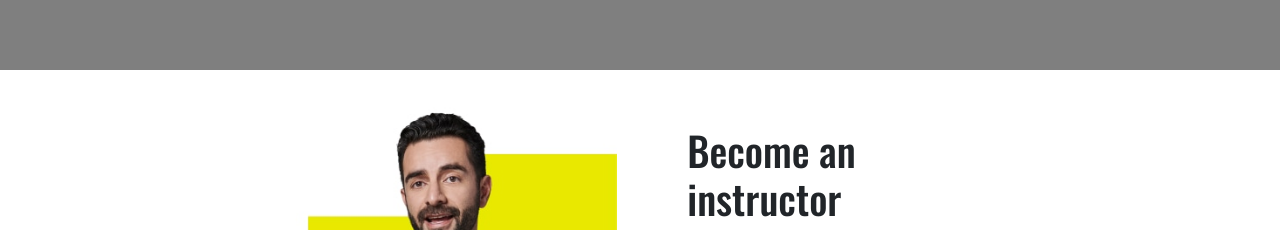
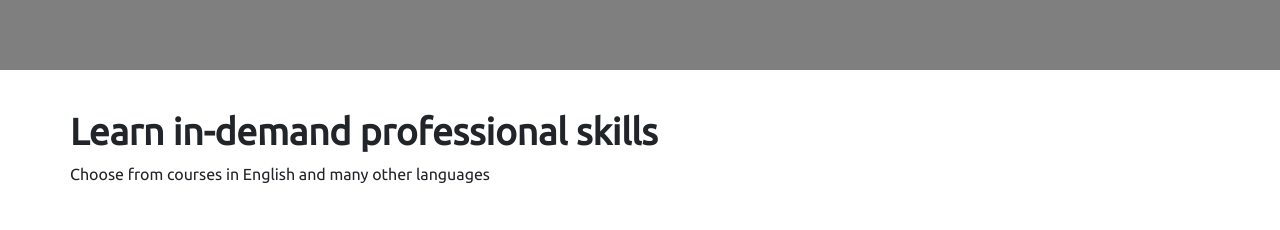
Before and after one commit to Moonrider-cyber/learntogether, a React (Create React App) app: page / in a window 1280 px wide. Shown: the part 570-800 px from the top of the page. Built offline with nearby package versions, Linux system fonts and the light colour scheme; the HTML template or start-up script is replaced by a standard one.

Commit message:
add courselist componet

```diff
--- /dev/null
+++ b/src/Componets/Courselist/Courselist.js
@@ -0,0 +1,13 @@
+import React from 'react';
+import './Courselist.scss';
+
+function Navbar(){
+    return(
+        <div className='container courselist'>
+            <h1>Learn in-demand professional skills</h1>
+            <p>Choose from courses in English and many other languages</p>
+        </div>
+    )
+}
+
+export default Navbar
--- /dev/null
+++ b/src/Componets/Courselist/Courselist.scss
@@ -0,0 +1,15 @@
+$boldfont : 'Oswald', sans-serif;
+$lightfont : 'Ubuntu', sans-serif;
+
+.courselist{
+    padding: 40px 0;
+    h1{
+        font-family: $lightfont;
+        font-weight: 600;
+        font-size: 37px;
+    }
+    p{
+        font-size: 16px;
+        font-family: $lightfont;
+    }
+}
--- a/src/Pages/Homepage/Homepage.js
+++ b/src/Pages/Homepage/Homepage.js
@@ -1,5 +1,6 @@
 import Navbar from '../../Componets/Navbar/Navbar';
 import Banner from '../../Componets/Herosection/Hero-section';
+import Courselist from '../../Componets/Courselist/Courselist';
 import Teachwithus from '../../Componets/Teachwithus/Teachwithus';
 
 function Homepage() {
@@ -7,6 +8,7 @@ function Homepage() {
       <div>
         <Navbar/>
         <Banner/>
+        <Courselist/>
         <Teachwithus/>
       </div>
     );
```
